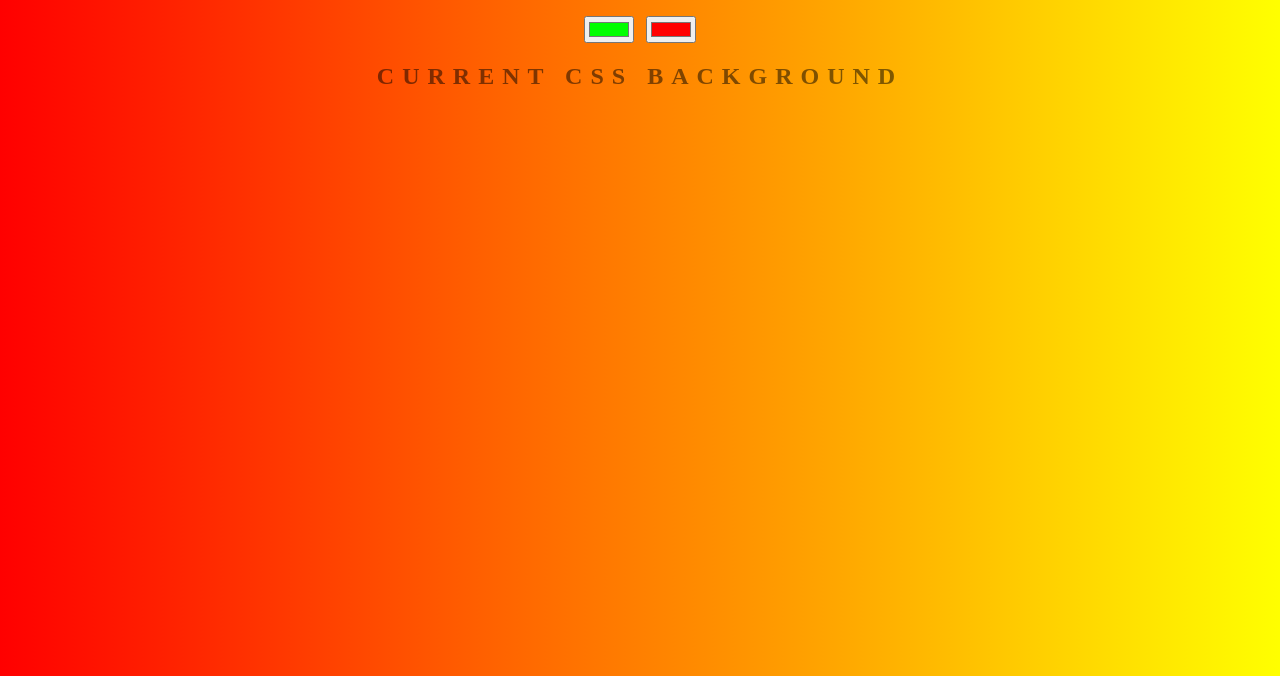
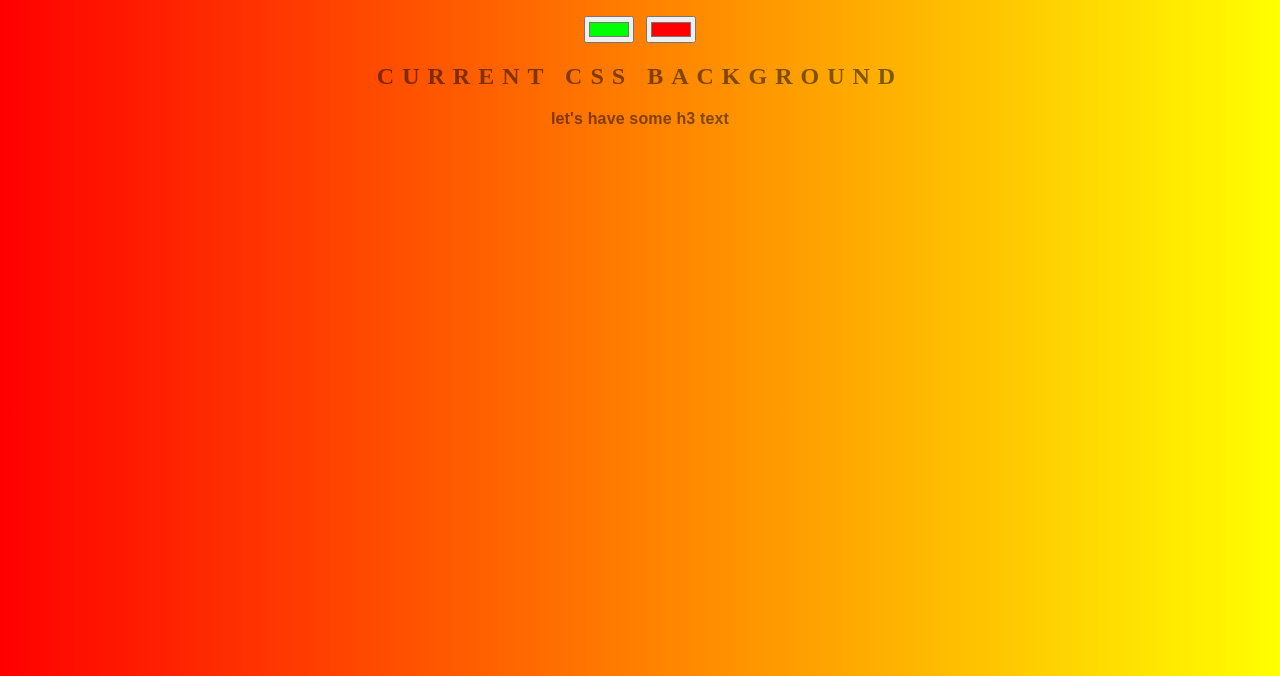
Before and after one commit to elena-emma/background-generator, a plain HTML site: page index.html in a window 1280 px wide. Shown: the part 124-800 px from the top of the page. Drawn offline with Linux system fonts and the light colour scheme.

Commit message:
h3 new content

```diff
--- a/index.html
+++ b/index.html
@@ -9,7 +9,7 @@
 	<input class="color1" type="color" name="color1" value="#00ff00">
 	<input class="color2" type="color" name="color2" value="#ff0000">
 	<h2>Current CSS Background</h2>
-	<h3></h3>
+	<h3>let's have some h3 text</h3>
 	<script type="text/javascript" src="script.js"></script>
 </body>
 </html>
```
